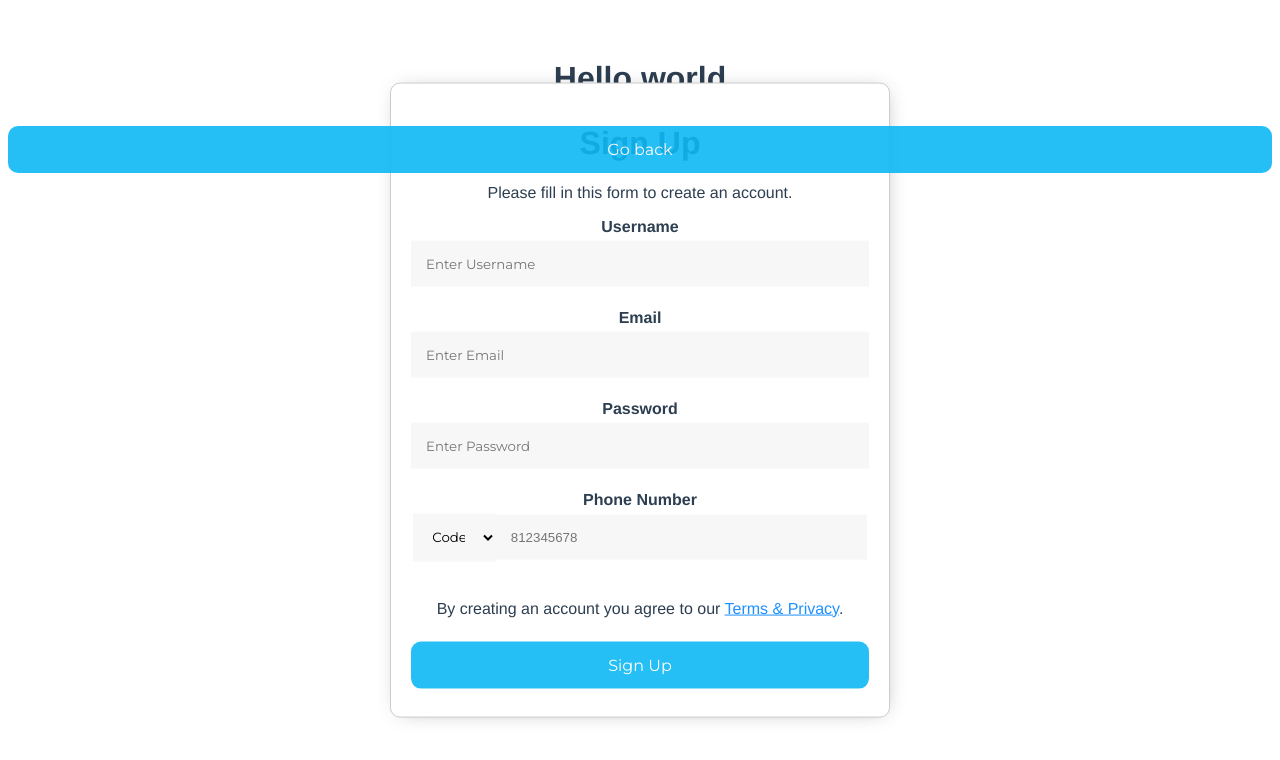
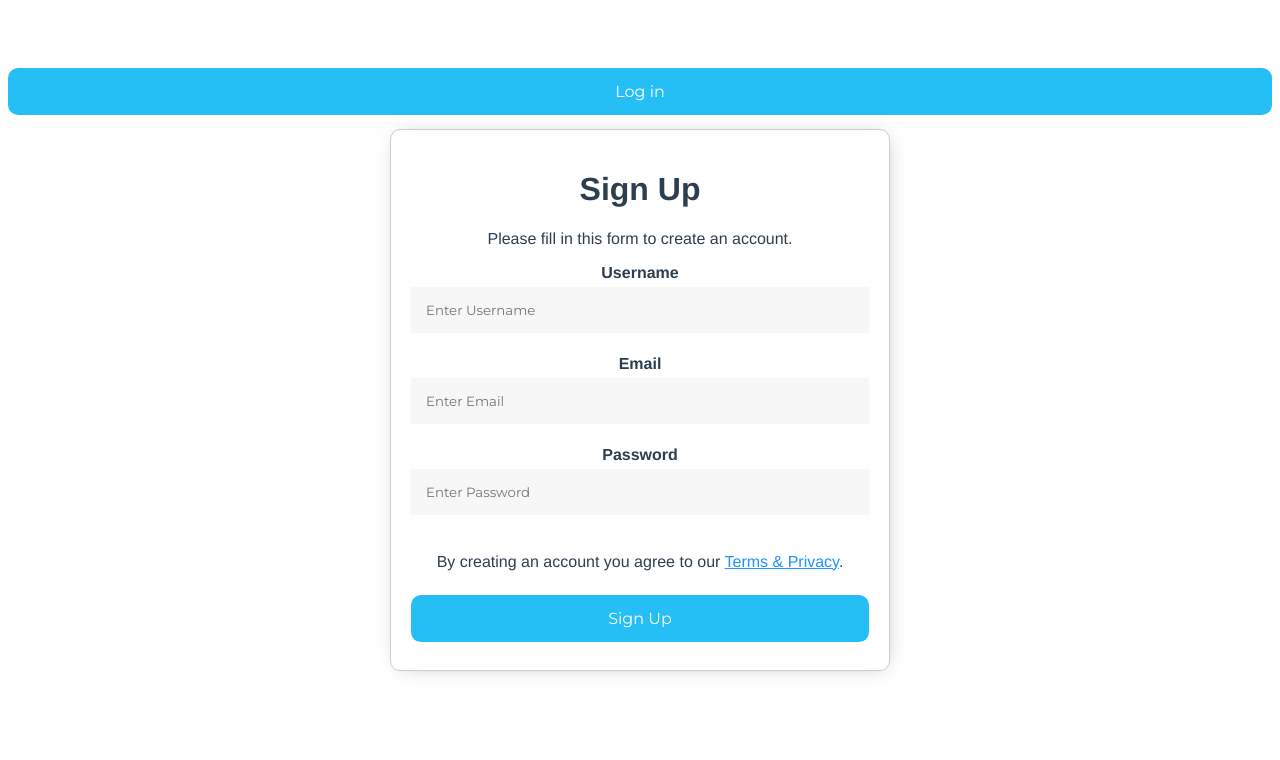
Before and after one commit to mutinhiri/Vue-starter, a Vue app: page /registration in a window 1280 px wide. Shown: the top 760 px of the page. Built offline with nearby package versions, Linux system fonts and the light colour scheme.

Commit message:
Add registration page

```diff
--- a/src/views/RegistrationForm.vue
+++ b/src/views/RegistrationForm.vue
@@ -1,5 +1,4 @@
 <template>
-  <h1>Hello world </h1>
     <form>
         <div class="container">
           <h1>Sign Up</h1>
@@ -13,17 +12,6 @@
           <label for="psw"><b>Password</b></label>
           <input type="password" placeholder="Enter Password" name="psw" required>
 
-                  <label for="email"><b>Phone Number</b></label>
-            <br>
-           <select name="phoneCode" required>
-            <option selected hidden value="">Code</option>
-            <option value="66">+98</option>
-            <option value="66">+99</option>
-            <option value="66">+90</option>
-            <option value="66">+66</option>
-           </select>
-           <input type="phone" name="phone" placeholder="812345678" required>
-
           <p>By creating an account you agree to our <a href="#" style="color:dodgerblue">Terms & Privacy</a>.</p>
 
           <div class="clearfix">
@@ -32,7 +20,7 @@
           </div>
         </div>
       </form>
-  <router-link to="/"><button>Go back</button> </router-link>
+  <router-link to="/"><button>Log in </button> </router-link>
 </template>
 
 <style scoped>
```
